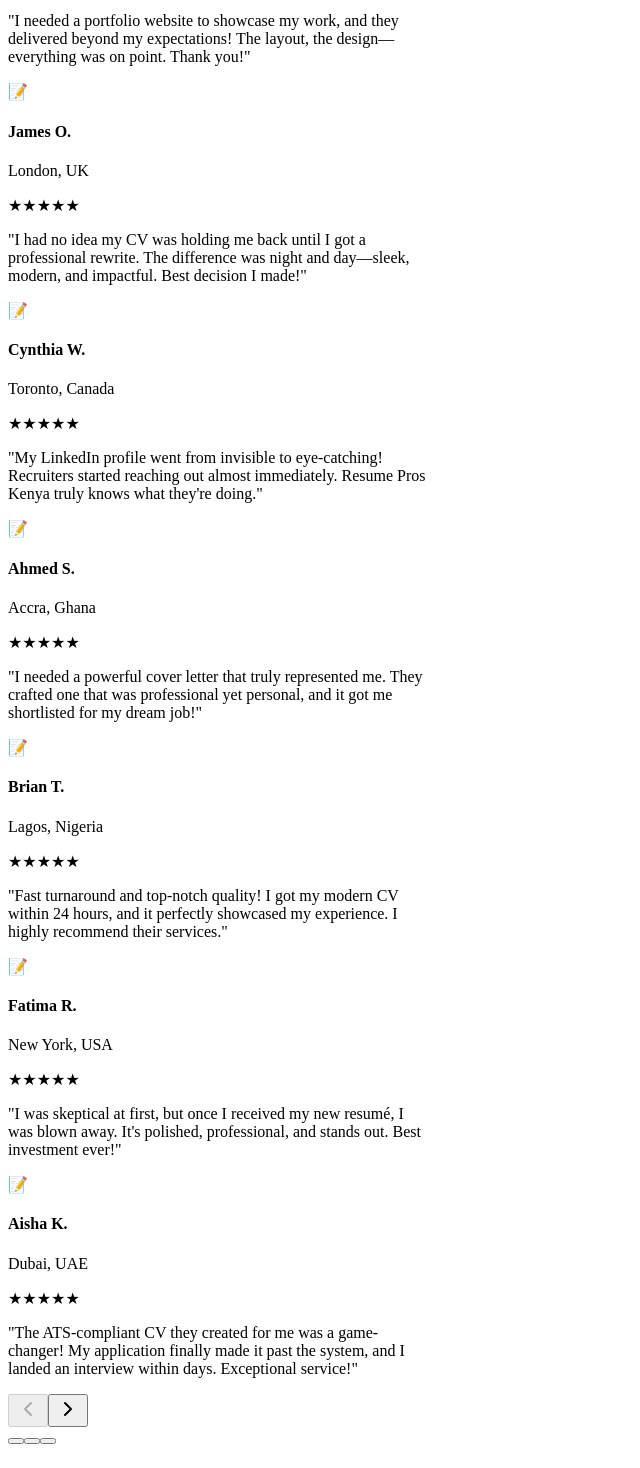
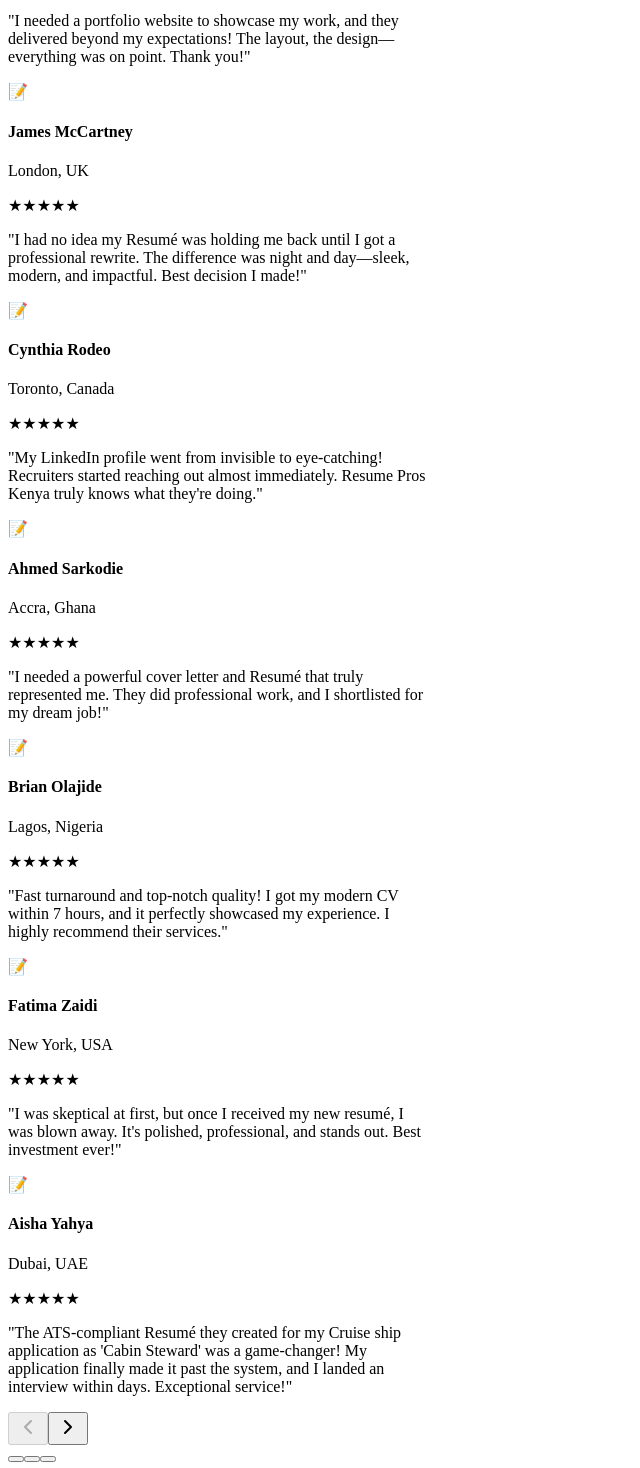
Before and after one commit to ResumeProsKenya/resumeproskenya, a React (Vite) app in the folder client/: page / in a window 1280 px wide. Shown: the part 7320-8788 px from the top of the page, without its empty margins (0-640 px from the left). Built offline with nearby package versions, Linux system fonts and the light colour scheme.

Commit message:
update testimonials

```diff
--- a/client/src/components/TestimonialsSection.tsx
+++ b/client/src/components/TestimonialsSection.tsx
@@ -17,7 +17,7 @@ export default function TestimonialsSection() {
 
   const testimonials: Testimonial[] = [
     {
-      name: "Daniel Mumbi",
+      name: "Joseph Kiambati",
       location: "Nairobi, Kenya",
       review: "I was struggling to get interview callbacks until Resume Pros Kenya revamped my CV. Within a week, I secured three interviews, and now I have a job I love. Highly recommended!",
       emoji: "📝"
@@ -29,39 +29,39 @@ export default function TestimonialsSection() {
       emoji: "📝"
     },
     {
-      name: "James O.",
+      name: "James McCartney",
       location: "London, UK",
-      review: "I had no idea my CV was holding me back until I got a professional rewrite. The difference was night and day—sleek, modern, and impactful. Best decision I made!",
+      review: "I had no idea my Resumé was holding me back until I got a professional rewrite. The difference was night and day—sleek, modern, and impactful. Best decision I made!",
       emoji: "📝"
     },
     {
-      name: "Cynthia W.",
+      name: "Cynthia Rodeo",
       location: "Toronto, Canada",
       review: "My LinkedIn profile went from invisible to eye-catching! Recruiters started reaching out almost immediately. Resume Pros Kenya truly knows what they're doing.",
       emoji: "📝"
     },
     {
-      name: "Ahmed S.",
+      name: "Ahmed Sarkodie",
       location: "Accra, Ghana",
-      review: "I needed a powerful cover letter that truly represented me. They crafted one that was professional yet personal, and it got me shortlisted for my dream job!",
+      review: "I needed a powerful cover letter and Resumé that truly represented me. They did professional work, and I shortlisted for my dream job!",
       emoji: "📝"
     },
     {
-      name: "Brian T.",
+      name: "Brian Olajide",
       location: "Lagos, Nigeria",
-      review: "Fast turnaround and top-notch quality! I got my modern CV within 24 hours, and it perfectly showcased my experience. I highly recommend their services.",
+      review: "Fast turnaround and top-notch quality! I got my modern CV within 7 hours, and it perfectly showcased my experience. I highly recommend their services.",
       emoji: "📝"
     },
     {
-      name: "Fatima R.",
+      name: "Fatima Zaidi",
       location: "New York, USA",
       review: "I was skeptical at first, but once I received my new resumé, I was blown away. It's polished, professional, and stands out. Best investment ever!",
       emoji: "📝"
     },
     {
-      name: "Aisha K.",
+      name: "Aisha Yahya",
       location: "Dubai, UAE",
-      review: "The ATS-compliant CV they created for me was a game-changer! My application finally made it past the system, and I landed an interview within days. Exceptional service!",
+      review: "The ATS-compliant Resumé they created for my Cruise ship application as 'Cabin Steward' was a game-changer! My application finally made it past the system, and I landed an interview within days. Exceptional service!",
       emoji: "📝"
     }
   ];
```
